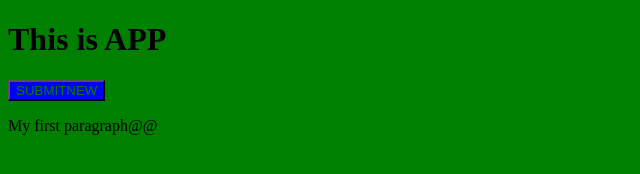
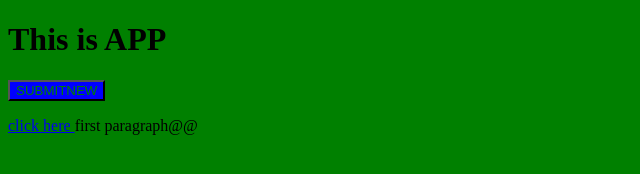
Before and after one commit to Phuong250103/phuong12, a plain HTML site: page index.html in a window 1280 px wide. Shown: the whole page, without its empty margins (0-640 px from the left). Drawn offline with Linux system fonts and the light colour scheme.

Commit message:
add link

```diff
--- a/index.html
+++ b/index.html
@@ -7,7 +7,7 @@
 
 <h1>This is APP</h1>
 <button>SUBMITNEW</button>
-<p>My first paragraph@@</p>
+<p><a href="https://www.w3schools.com/" target="_blank"> click here </a> first paragraph@@</p>
 
 </body>
 </html>
```
